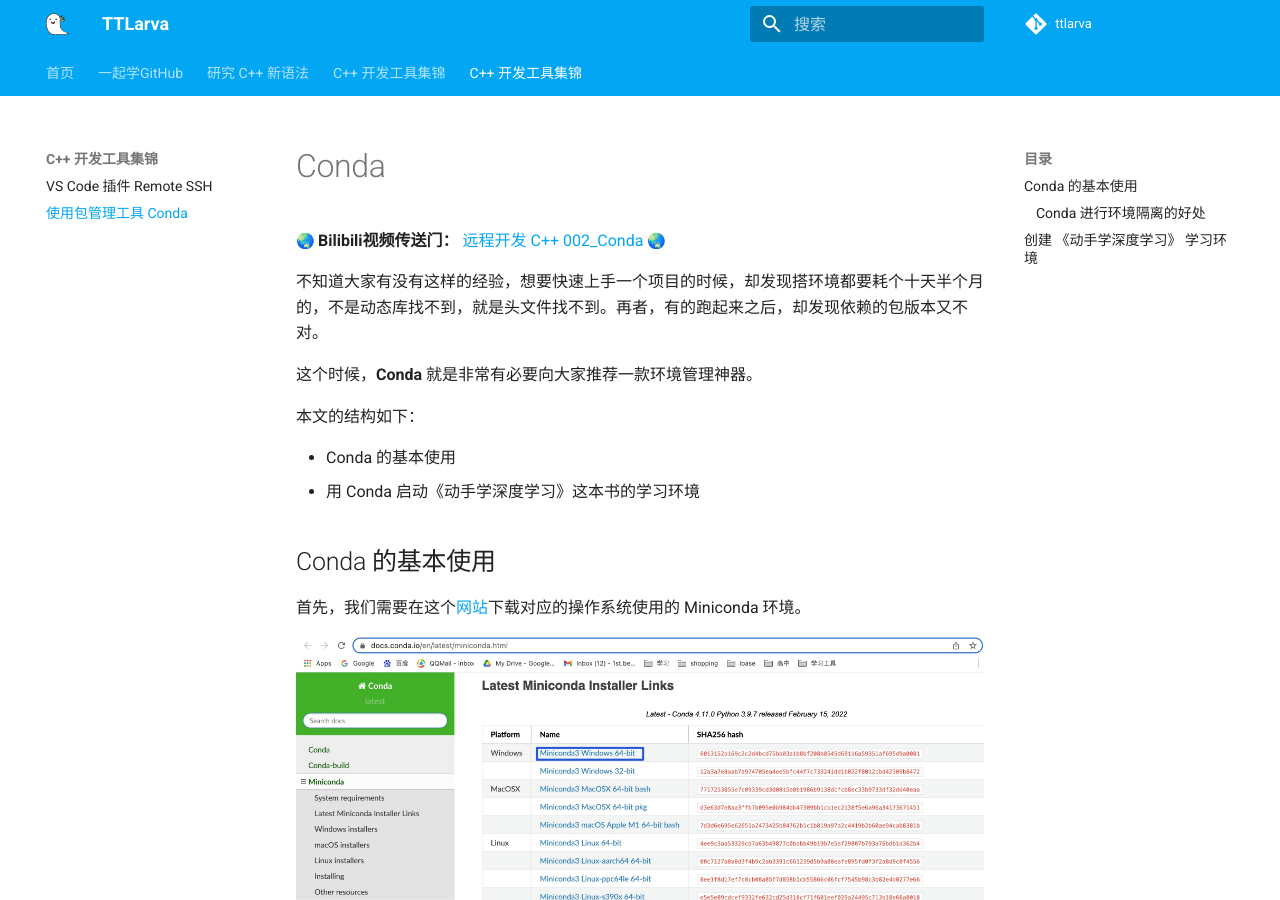
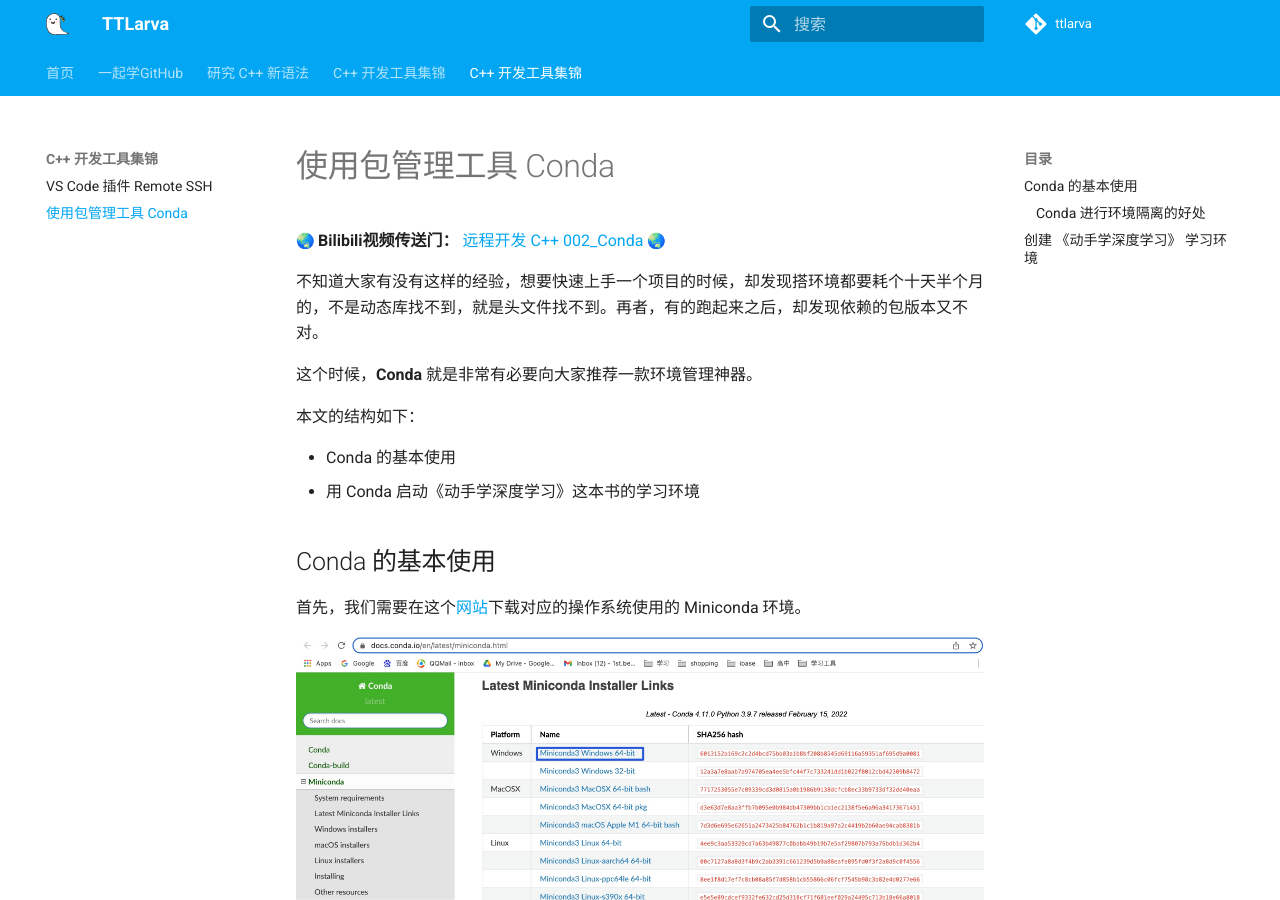
Before and after one commit to ttttLarva/Larva, an MkDocs documentation site: the page built from docs/remote_cpp_development/conda.md, in a window 1280 px wide and 900 px high. Built offline with MkDocs 1.6.1 and Material for MkDocs 9.7.7, drawn with Linux system fonts in a browser that asks for light colours; emoji names are drawn with the system emoji font; comment, search, counter and statistics services are not loaded; the version menu is left out.

Commit message:
Update conda.md

```diff
--- a/docs/remote_cpp_development/conda.md
+++ b/docs/remote_cpp_development/conda.md
@@ -1,4 +1,4 @@
-# Conda
+# 使用包管理工具 Conda
 
 
 :earth_asia: **Bilibili视频传送门：** [远程开发 C++ 002_Conda](https://www.bilibili.com/video/BV1Nq4y137Vh?spm_id_from=333.999.0.0) :earth_asia:
```
